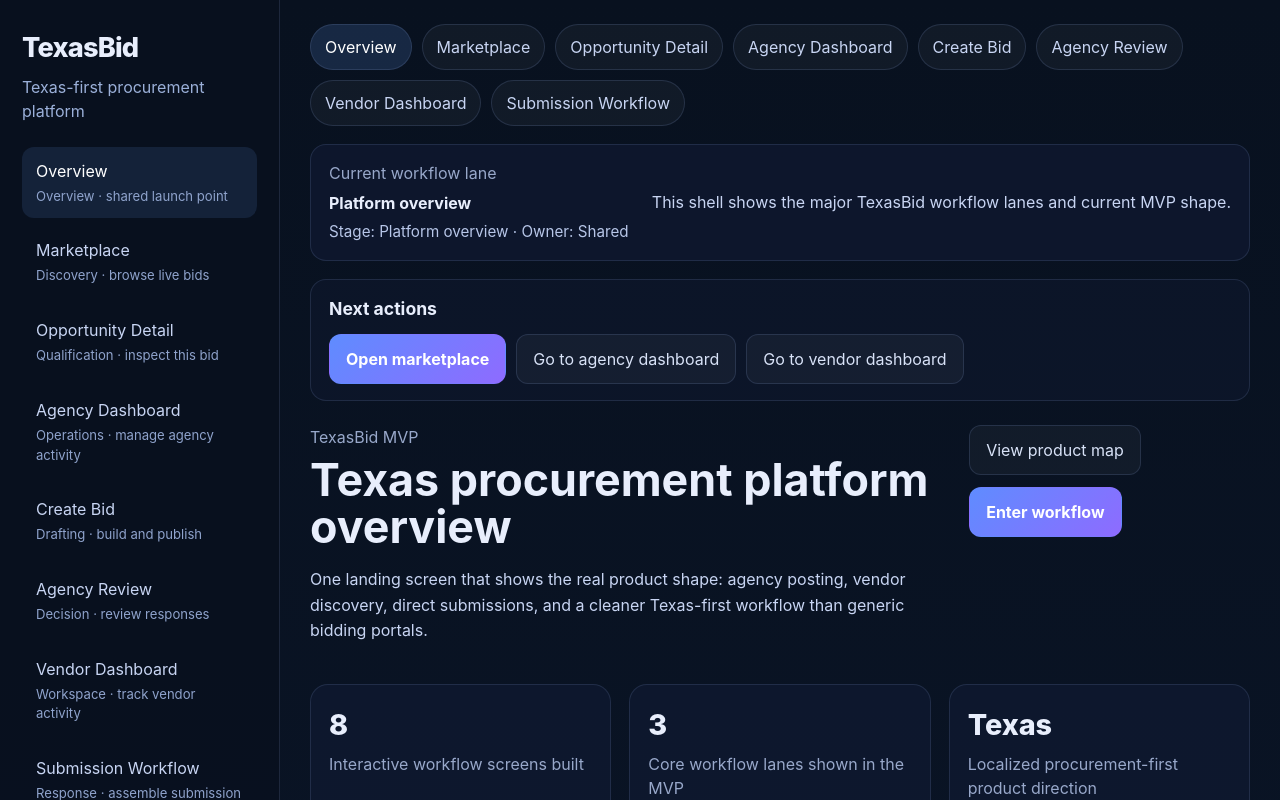
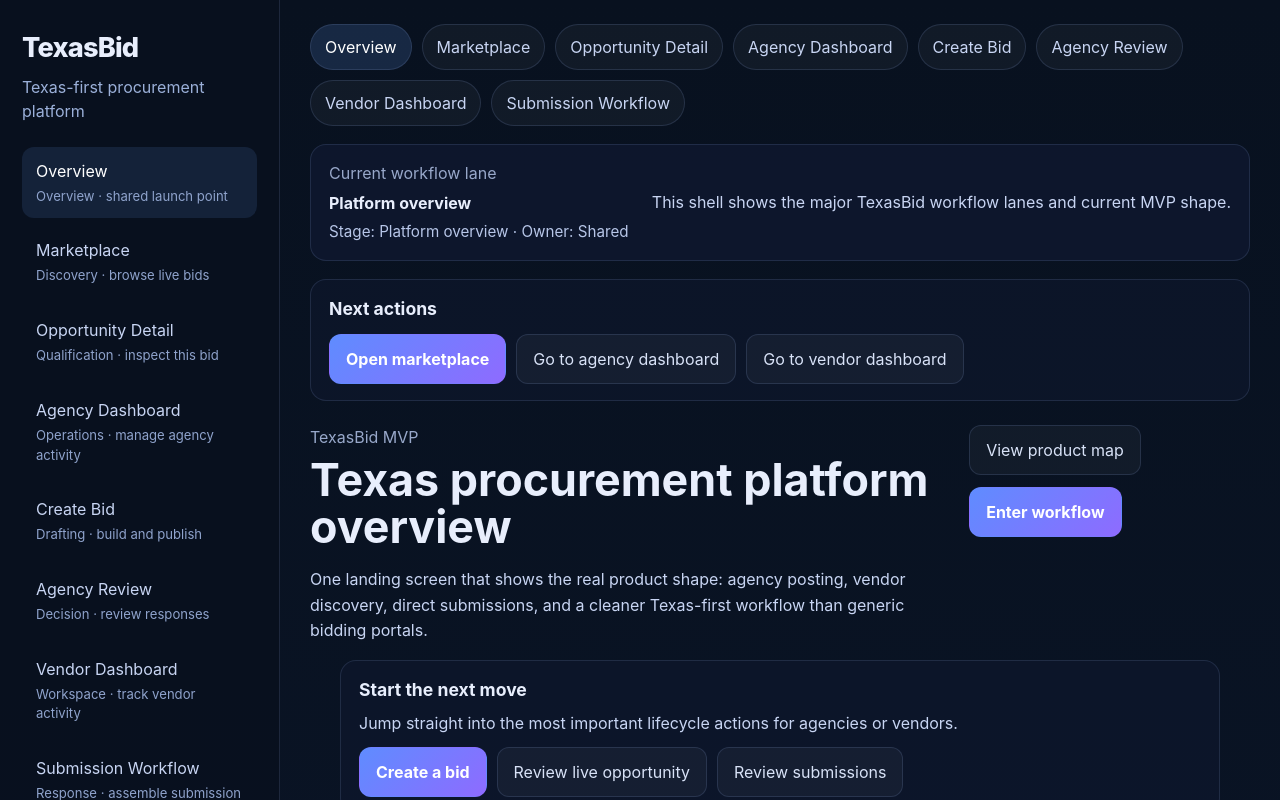
Before and after one commit to kinectic/texas-bid-consumer-portal, a React (Vite) app in the folder texas-bid-portal/: page / in a window 1280 px wide. Shown: the top 800 px of the page. Built offline with nearby package versions, Linux system fonts and the light colour scheme.

Commit message:
Add shared primary action strips

```diff
--- a/texas-bid-portal/src/App.css
+++ b/texas-bid-portal/src/App.css
@@ -132,6 +132,15 @@ button {
   gap: 10px;
   flex-wrap: wrap;
   margin-top: 12px;
+}
+
+.primary-action-strip {
+  margin-top: 0;
+}
+
+.action-strip-copy {
+  margin: 8px 0 0;
+  color: #c8d5f3;
 }
 
 .timeline-list {
--- /dev/null
+++ b/texas-bid-portal/src/components/PrimaryActionStrip.tsx
@@ -0,0 +1,19 @@
+import type { ReactNode } from 'react'
+
+type PrimaryActionStripProps = {
+  title: string
+  description: string
+  actions: ReactNode
+}
+
+export function PrimaryActionStrip({ title, description, actions }: PrimaryActionStripProps) {
+  return (
+    <section className="workflow-actions primary-action-strip">
+      <div>
+        <div className="panel-title">{title}</div>
+        <p className="action-strip-copy">{description}</p>
+      </div>
+      <div className="workflow-actions-list">{actions}</div>
+    </section>
+  )
+}
--- a/texas-bid-portal/src/pages/AgencyDashboardPage.tsx
+++ b/texas-bid-portal/src/pages/AgencyDashboardPage.tsx
@@ -2,6 +2,7 @@ import { ActionHeader } from '../components/ActionHeader'
 import { DraftPublishSummaryPanel } from '../components/DraftPublishSummaryPanel'
 import { EmptyStatePanel } from '../components/EmptyStatePanel'
 import { MetricCard } from '../components/MetricCard'
+import { PrimaryActionStrip } from '../components/PrimaryActionStrip'
 import { RoleModeSummaryPanel } from '../components/RoleModeSummaryPanel'
 import { lifecycleMetrics } from '../data/metrics'
 import { opportunities, vendorSubmissions, statusClass } from '../data/mockData'
@@ -20,6 +21,18 @@ export function AgencyDashboardPage() {
           <>
             <button className="ghost">Export Activity</button>
             <button className="primary">New Bid</button>
+          </>
+        }
+      />
+
+      <PrimaryActionStrip
+        title="Agency priorities"
+        description="Move the procurement flow forward from draft through publishing and review."
+        actions={
+          <>
+            <button className="primary">Create new bid</button>
+            <button className="ghost">Manage deadlines</button>
+            <button className="ghost">Review submissions</button>
           </>
         }
       />
--- a/texas-bid-portal/src/pages/HomeDashboardPage.tsx
+++ b/texas-bid-portal/src/pages/HomeDashboardPage.tsx
@@ -2,6 +2,7 @@ import { HomeCtaPanel } from '../components/HomeCtaPanel'
 import { LifecycleTimelinePanel } from '../components/LifecycleTimelinePanel'
 import { MetricCard } from '../components/MetricCard'
 import { OutcomeSummaryPanel } from '../components/OutcomeSummaryPanel'
+import { PrimaryActionStrip } from '../components/PrimaryActionStrip'
 import { lifecycleMetrics } from '../data/metrics'
 import { workflowStageLabels } from '../data/workflowStages'
 import type { CreateBidFormState } from '../types/forms'
@@ -76,6 +77,18 @@ export function HomeDashboardPage({ publishedBidPreview, onNavigate }: HomeDashb
           <button className="primary" onClick={() => onNavigate('marketplace')}>Enter workflow</button>
         </div>
       </header>
+
+      <PrimaryActionStrip
+        title="Start the next move"
+        description="Jump straight into the most important lifecycle actions for agencies or vendors."
+        actions={
+          <>
+            <button className="primary" onClick={() => onNavigate('create-bid')}>Create a bid</button>
+            <button className="ghost" onClick={() => onNavigate('opportunity')}>Review live opportunity</button>
+            <button className="ghost" onClick={() => onNavigate('agency-submission-review')}>Review submissions</button>
+          </>
+        }
+      />
 
       <section className="stats-grid">
         <MetricCard value={lifecycleMetrics.workflowScreensBuilt} label="Interactive workflow screens built" />
--- a/texas-bid-portal/src/pages/VendorDashboardPage.tsx
+++ b/texas-bid-portal/src/pages/VendorDashboardPage.tsx
@@ -2,6 +2,7 @@ import { ActionHeader } from '../components/ActionHeader'
 import { EmptyStatePanel } from '../components/EmptyStatePanel'
 import { MetricCard } from '../components/MetricCard'
 import { OutcomeSummaryPanel } from '../components/OutcomeSummaryPanel'
+import { PrimaryActionStrip } from '../components/PrimaryActionStrip'
 import { RoleModeSummaryPanel } from '../components/RoleModeSummaryPanel'
 import { VendorQualificationPanel } from '../components/VendorQualificationPanel'
 import { VendorSubmissionPacketPanel } from '../components/VendorSubmissionPacketPanel'
@@ -23,6 +24,18 @@ export function VendorDashboardPage() {
           <>
             <button className="ghost">Update Profile</button>
             <button className="primary">Find Opportunities</button>
+          </>
+        }
+      />
+
+      <PrimaryActionStrip
+        title="Vendor priorities"
+        description="Keep the active bid pipeline moving from qualification into submission and tracking."
+        actions={
+          <>
+            <button className="primary">Find opportunities</button>
+            <button className="ghost">Continue submission</button>
+            <button className="ghost">Review packet</button>
           </>
         }
       />
```
